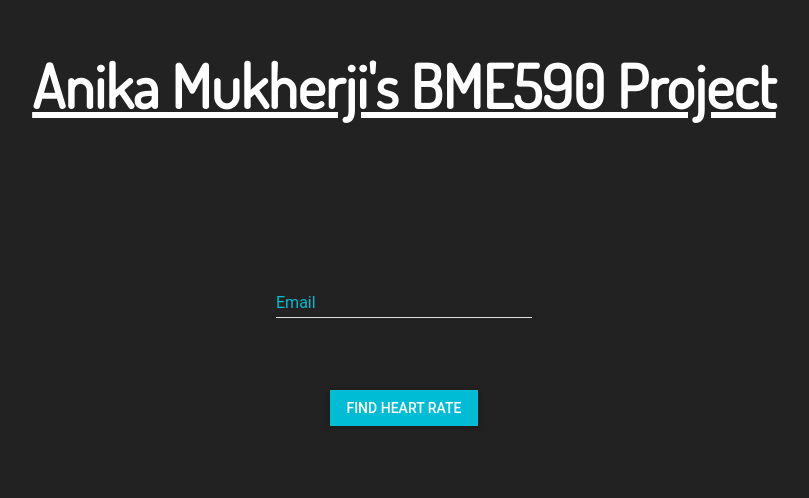
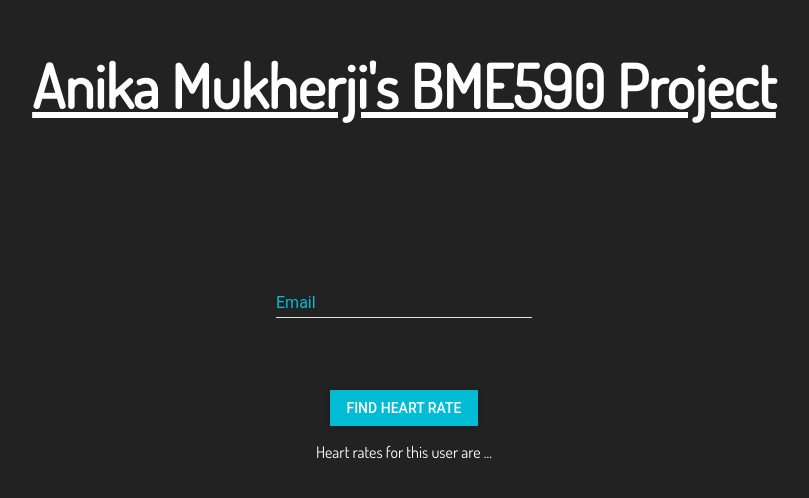
Before and after one commit to anikamukherji/doctor-hr-frontend, a React (Create React App) app: page / in a window 1280 px wide. Shown: the top 498 px of the page, without its empty margins (236-1045 px from the left). Built offline with nearby package versions, Linux system fonts and the light colour scheme.

Commit message:
debugging and a few ui changes

```diff
--- a/src/css/HeartRateSearch.css
+++ b/src/css/HeartRateSearch.css
@@ -5,3 +5,8 @@
 .email-field {
   padding-bottom: 5%;
 }
+
+.text {
+  color: white;
+  font-family: 'Dosis', sans-serif;
+}
--- a/src/js/App.js
+++ b/src/js/App.js
@@ -13,7 +13,7 @@ class App extends Component {
           <div className="App">
             <header className="App-header">
               <h1 className="App-title">
-                <a href="#" className="effect-box">
+                <a href="https://github.com/anikamukherji/heart-rate-app" className="effect-box">
                 Anika Mukherji's BME590 Project
                 </a>
               </h1>
--- a/src/js/HeartRateSearch.js
+++ b/src/js/HeartRateSearch.js
@@ -10,6 +10,7 @@ import {cyan500} from 'material-ui/styles/colors';
 
 const muiThemeWhiteText = getMuiTheme({
   textField: {
+    textColor: 'white',
     hintColor: 'white',
     labelColor: 'white',
     floatingLabelColor: cyan500,
@@ -32,7 +33,7 @@ class HeartRateSearch extends Component {
   }
 
   getHR(event) {
-    var requestURL = "http://vcm-3576.vm.duke.edu:5000/api/heart_rate/{0}".format(event.target.value)
+    var requestURL = "http://vcm-3576.vm.duke.edu:5000/api/heart_rate/" + this.state.currUser
     axios.get(requestURL).then( (response) => {
       console.log(response.status);
       this.setState({userHR: response.data});
@@ -62,8 +63,10 @@ class HeartRateSearch extends Component {
               label="Find Heart Rate"
               labelColor="white"
               onClick={this.getHR}/>
-            <p>{this.state.userHR}</p>
           </div>
+          <p className="text">Heart rates for this user are ...</p>
+          <br/>
+          <p className="text">{this.state.userHR}</p>
         </MuiThemeProvider>
       </div>
     );
```
